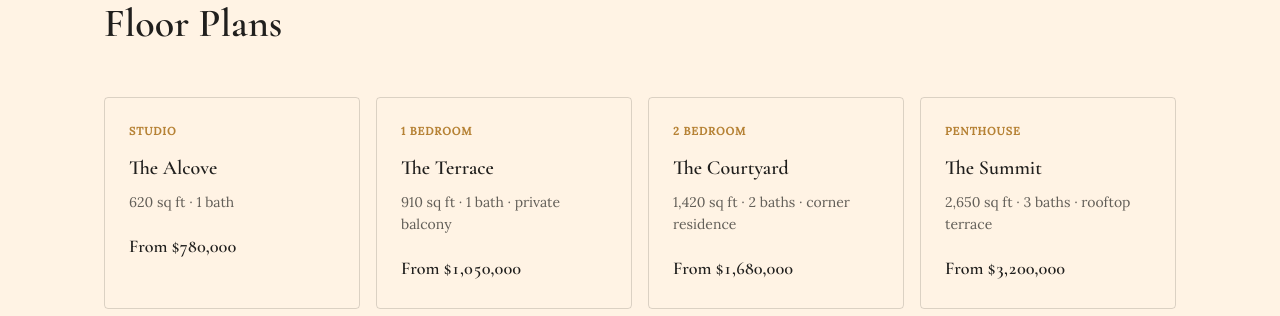
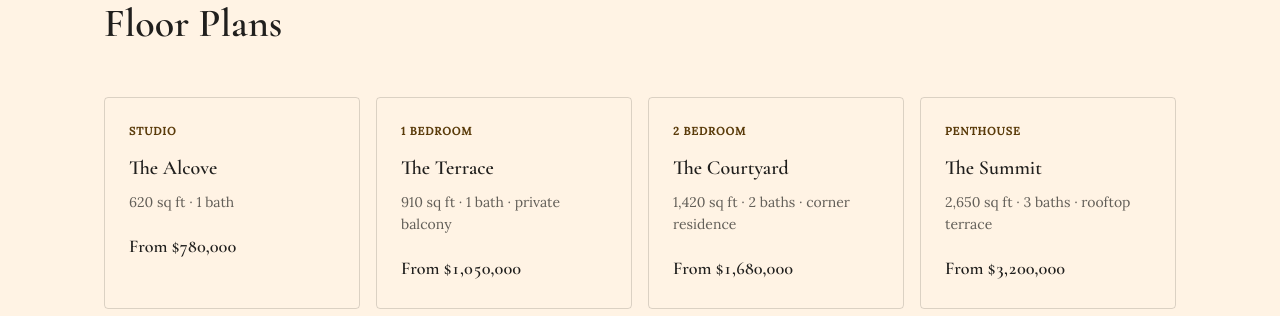
Before and after one commit to rehmankhalid-collab/Crestview-Estate, a FastAPI app: page / in a window 1280 px wide. Shown: the part 3170-3486 px from the top of the page. Run offline with FastAPI, Linux system fonts and the light colour scheme.

Commit message:
Fix two WCAG AA contrast failures in the light-section color scheme
Ran the actual contrast math (not eyeballing) for every text/background
pairing used across the site. Two failed AA for their text size:

- .card-kicker (floor plan labels: STUDIO, 1 BEDROOM, ...) used the
  lighter accent gold directly on the cream background: 3.08:1, needs
  4.5:1 at 11px. Switched to accent-800, same token every other kicker
  on a light background already uses (now 9.3:1).
- .footer-copyright at 60% text opacity on the cream background:
  4.23:1. Bumped to 65% (4.97:1).

Everything else audited (body copy, card body text, dark-section text,
button labels) already clears AA comfortably.

```diff
--- a/static/css/styles.css
+++ b/static/css/styles.css
@@ -487,7 +487,8 @@ a { color: inherit; }
   font-weight: 600;
   letter-spacing: 0.08em;
   text-transform: uppercase;
-  color: var(--color-accent);
+  /* accent-800, not accent: the lighter gold fails WCAG AA (3.08:1) at this size */
+  color: var(--color-accent-800);
 }
 
 .card-meta { margin-top: 12px; width: 100%; }
@@ -637,7 +638,8 @@ a { color: inherit; }
 
 .footer-copyright {
   font-size: 13px;
-  color: color-mix(in srgb, var(--color-text) 60%, transparent);
+  /* 65%, not 60%: 60% falls to 4.23:1 and fails WCAG AA for text this size */
+  color: color-mix(in srgb, var(--color-text) 65%, transparent);
 }
 
 .footer-links { display: flex; gap: 20px; }
```
